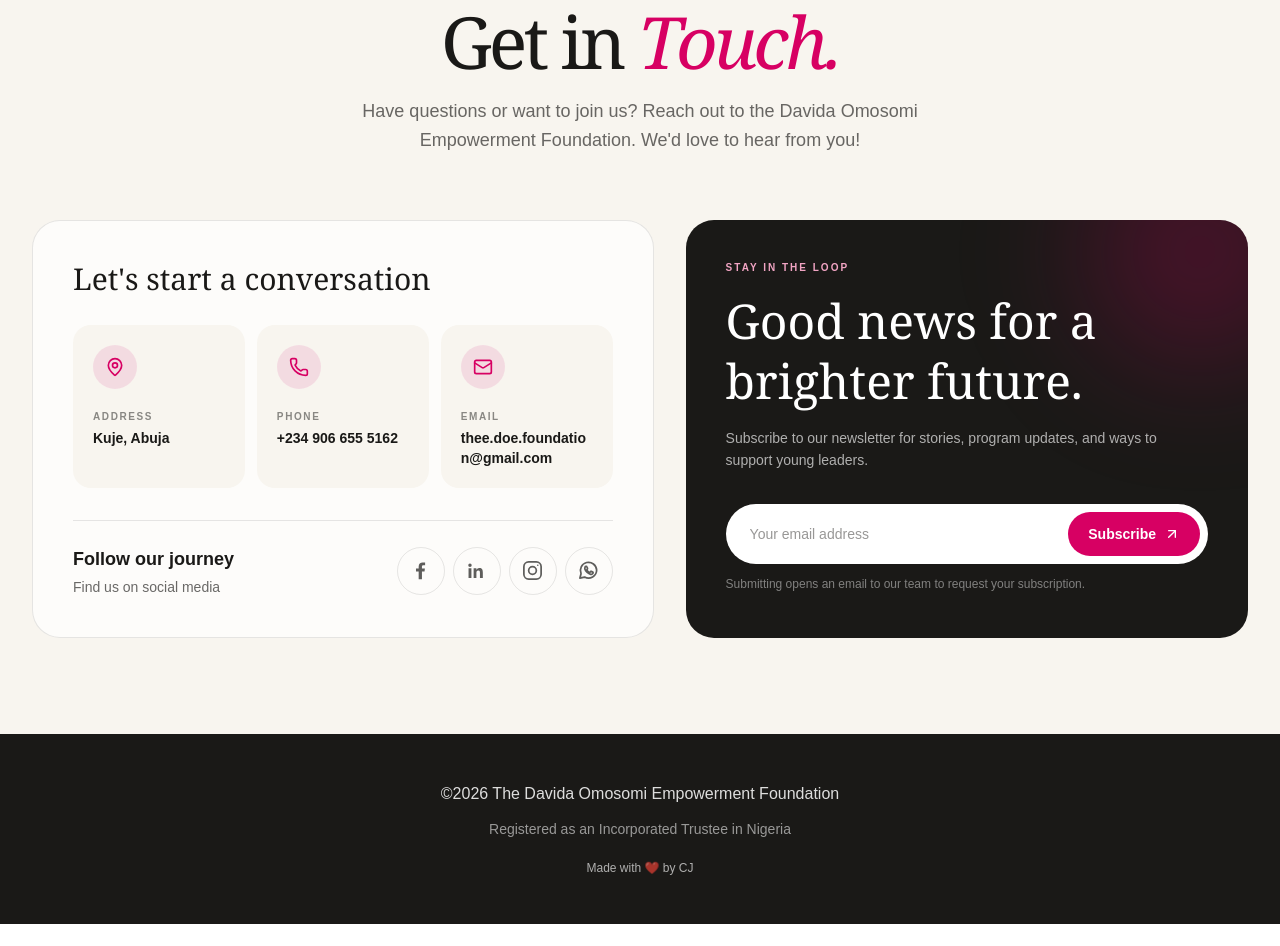
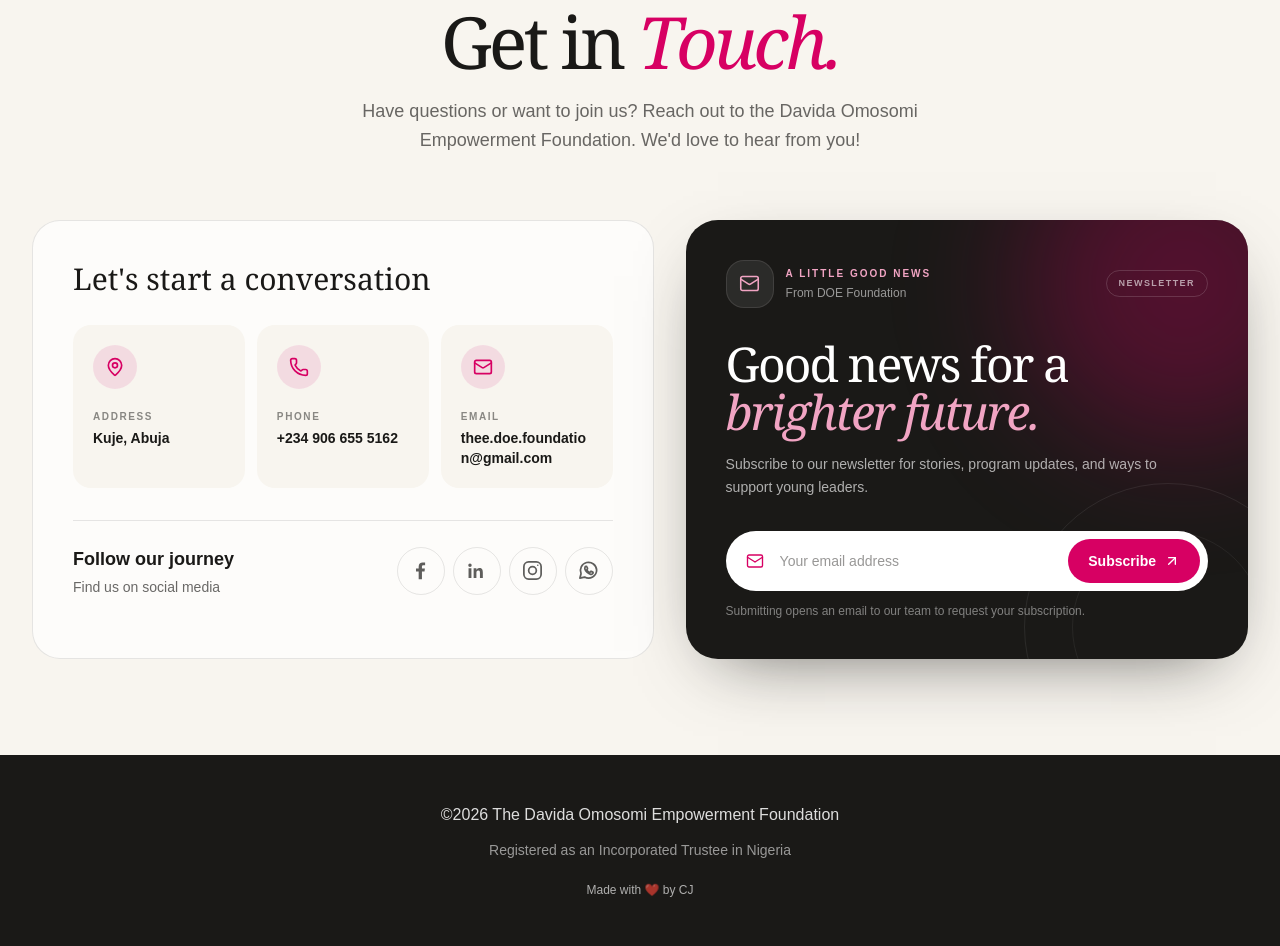
Before and after one commit to doefoundation/Doe, a Next.js app: page / in a window 1280 px wide. Shown: the part 5240-6186 px from the top of the page. Before the commit the page ends 6164 px from the top, so only its background shows below. Built offline with nearby package versions, Linux system fonts and the light colour scheme.

Commit message:
Refresh newsletter signup card design

```diff
--- a/components/home-page.tsx
+++ b/components/home-page.tsx
@@ -251,11 +251,19 @@ export function HomePage() {
               </div>
             </div>
 
-            <div className="relative overflow-hidden rounded-[28px] bg-[#1a1917] p-7 text-white sm:p-10">
-              <div className="absolute -right-16 -top-20 h-56 w-56 rounded-full bg-[#d70063]/25 blur-3xl" aria-hidden="true" />
+            <div className="relative isolate overflow-hidden rounded-[32px] bg-[#1a1917] p-7 text-white shadow-[0_24px_70px_-32px_rgba(26,25,23,.7)] sm:p-10">
+              <div className="pointer-events-none absolute -right-24 -top-24 -z-10 h-80 w-80 rounded-full bg-[#d70063]/30 blur-3xl" aria-hidden="true" />
+              <div className="pointer-events-none absolute -bottom-28 -right-16 -z-10 h-72 w-72 rounded-full border border-white/[0.08]" aria-hidden="true" />
+              <div className="pointer-events-none absolute -bottom-16 -right-4 -z-10 h-48 w-48 rounded-full border border-white/[0.06]" aria-hidden="true" />
               <div className="relative">
-                <p className="text-[10px] font-semibold uppercase tracking-[0.2em] text-[#f1a4c3]">Stay in the loop</p>
-                <h3 className="mt-4 max-w-sm font-serif text-4xl leading-tight sm:text-5xl">Good news for a brighter future.</h3>
+                <div className="flex items-center justify-between gap-3">
+                  <div className="flex items-center gap-3">
+                    <span className="flex h-12 w-12 items-center justify-center rounded-2xl border border-white/10 bg-white/[0.08] text-[#f1a4c3]"><Mail size={21} strokeWidth={1.8} /></span>
+                    <div><p className="text-[10px] font-semibold uppercase tracking-[0.2em] text-[#f1a4c3]">A little good news</p><p className="mt-1 text-xs text-white/55">From DOE Foundation</p></div>
+                  </div>
+                  <span className="rounded-full border border-white/15 px-3 py-1.5 text-[9px] font-semibold uppercase tracking-[0.16em] text-white/60">Newsletter</span>
+                </div>
+                <h3 className="mt-8 max-w-sm font-serif text-4xl leading-[1.02] tracking-[-0.04em] sm:text-5xl">Good news for a <em className="font-normal text-[#f1a4c3]">brighter future.</em></h3>
                 <p className="mt-4 max-w-md text-sm leading-relaxed text-white/65">Subscribe to our newsletter for stories, program updates, and ways to support young leaders.</p>
                 <form className="mt-8" onSubmit={(event) => {
                   event.preventDefault()
@@ -265,8 +273,9 @@ export function HomePage() {
                   setNewsletterMessage('Your email app will open with a subscription request addressed to our team.')
                 }}>
                   <label htmlFor="newsletter-email" className="sr-only">Email address</label>
-                  <div className="flex flex-col gap-2 rounded-2xl bg-white p-2 sm:flex-row sm:rounded-full">
-                    <input id="newsletter-email" type="email" required value={newsletterEmail} onChange={(event) => setNewsletterEmail(event.target.value)} placeholder="Your email address" className="min-w-0 flex-1 rounded-xl bg-transparent px-4 py-3 text-sm text-[#1a1917] outline-none placeholder:text-[#1a1917]/45 focus-visible:ring-2 focus-visible:ring-[#d70063] sm:rounded-full" />
+                  <div className="flex flex-col gap-2 rounded-2xl bg-white p-2 sm:flex-row sm:items-center sm:rounded-full">
+                    <span className="hidden pl-3 text-[#d70063] sm:block"><Mail size={18} strokeWidth={1.8} /></span>
+                    <input id="newsletter-email" type="email" required value={newsletterEmail} onChange={(event) => setNewsletterEmail(event.target.value)} placeholder="Your email address" className="min-w-0 flex-1 rounded-xl bg-transparent px-4 py-3 text-sm text-[#1a1917] outline-none placeholder:text-[#1a1917]/45 focus-visible:ring-2 focus-visible:ring-[#d70063] sm:rounded-full sm:px-2" />
                     <button type="submit" className="inline-flex items-center justify-center gap-2 rounded-full bg-[#d70063] px-5 py-3 text-sm font-semibold text-white transition-colors hover:bg-[#b80054] focus-visible:outline-2 focus-visible:outline-offset-2 focus-visible:outline-white">Subscribe <ArrowUpRight size={16} /></button>
                   </div>
                   <p className="mt-3 text-xs text-white/45">Submitting opens an email to our team to request your subscription.</p>
```
